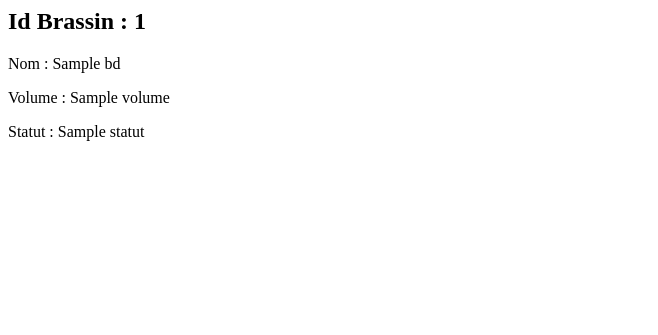
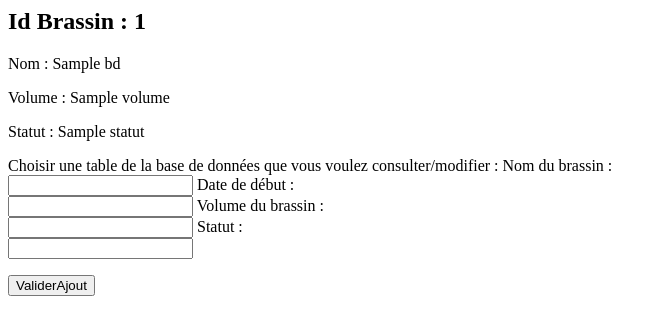
Before and after one commit to CyrilDn/Projet_Interdisciplinaire_G1, a PHP site: template vues/brassinVue.php in a window 1280 px wide. Shown: the top 335 px of the page, without its empty margins (0-658 px from the left). Run offline with PHP 8.4, Linux system fonts and the light colour scheme; the template is opened without the code that fills it: most values are stand-ins (such as "Sample title", 1, 10 or a date in 2020).

Commit message:
feat(projet): Ajout du code pour l'ajout un brassin (#32)

```diff
--- a/controleurs/brassinControleur.php
+++ b/controleurs/brassinControleur.php
@@ -9,4 +9,8 @@ class brassinControleur {
         $bd = $this->model->liredb();
         include "vues/brassinVue.php";
     }
+
+    public function ajouterBrassin(){
+        $this->model->ajouterdb($_POST['nomBrassin'], $_POST['dateDebut'], $_POST['volume'], $_POST['statut']);
+    }
 }
--- a/vues/brassinVue.php
+++ b/vues/brassinVue.php
@@ -1,5 +1,7 @@
 <?php
     require_once 'fichiers/brassin.php';
+
+
 
     foreach($bd as $ligne) {
         echo '<div">';
@@ -9,4 +11,23 @@
         echo '<p>Statut : ' . $ligne->getStatut() . '</p>';
         echo '</div>';
     }
+
+
 ?>
+
+<form method="POST" action="index.php">
+   <p><label for="choixAjout">Choisir une table de la base de données que vous voulez consulter/modifier :
+        <label for="nomBrassin">Nom du brassin :<br>
+            <input type="text" id="nomBrassin" >
+        </label>
+        <label for="dateDebut">Date de début :<br>
+            <input type="text" id="dateDebut" >
+        </label>
+                <label for="volume">Volume du brassin :<br>
+            <input type="text" id="volume" >
+        </label>
+                <label for="statut">Statut :<br>
+            <input type="text" id="statut" >
+    </label></p>
+    <input type="submit" value="ValiderAjout">
+</form>
```
Also changed, not shown: index.php (+7 -0 lines), models/brassinModele.php (line endings or trailing spaces).
